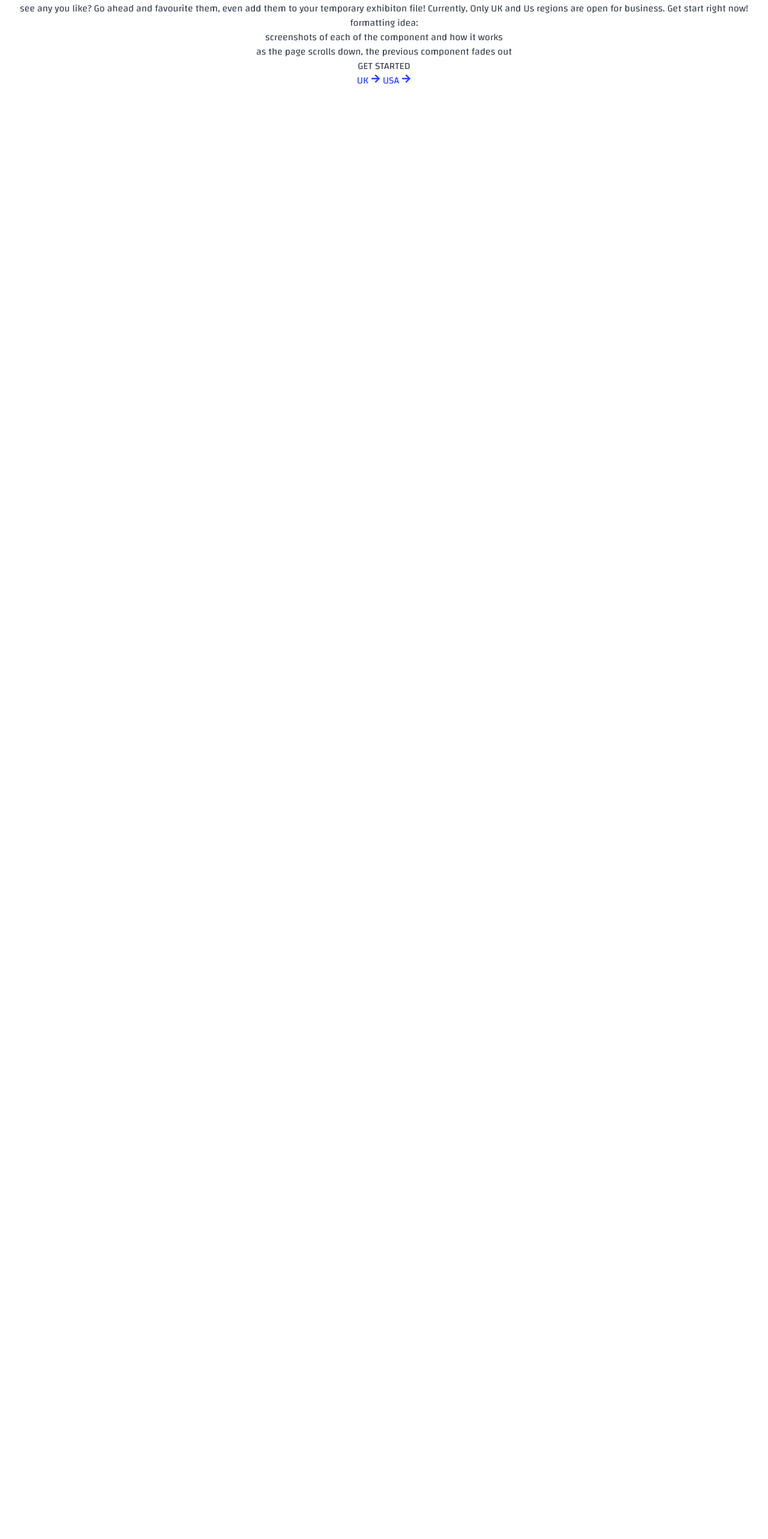
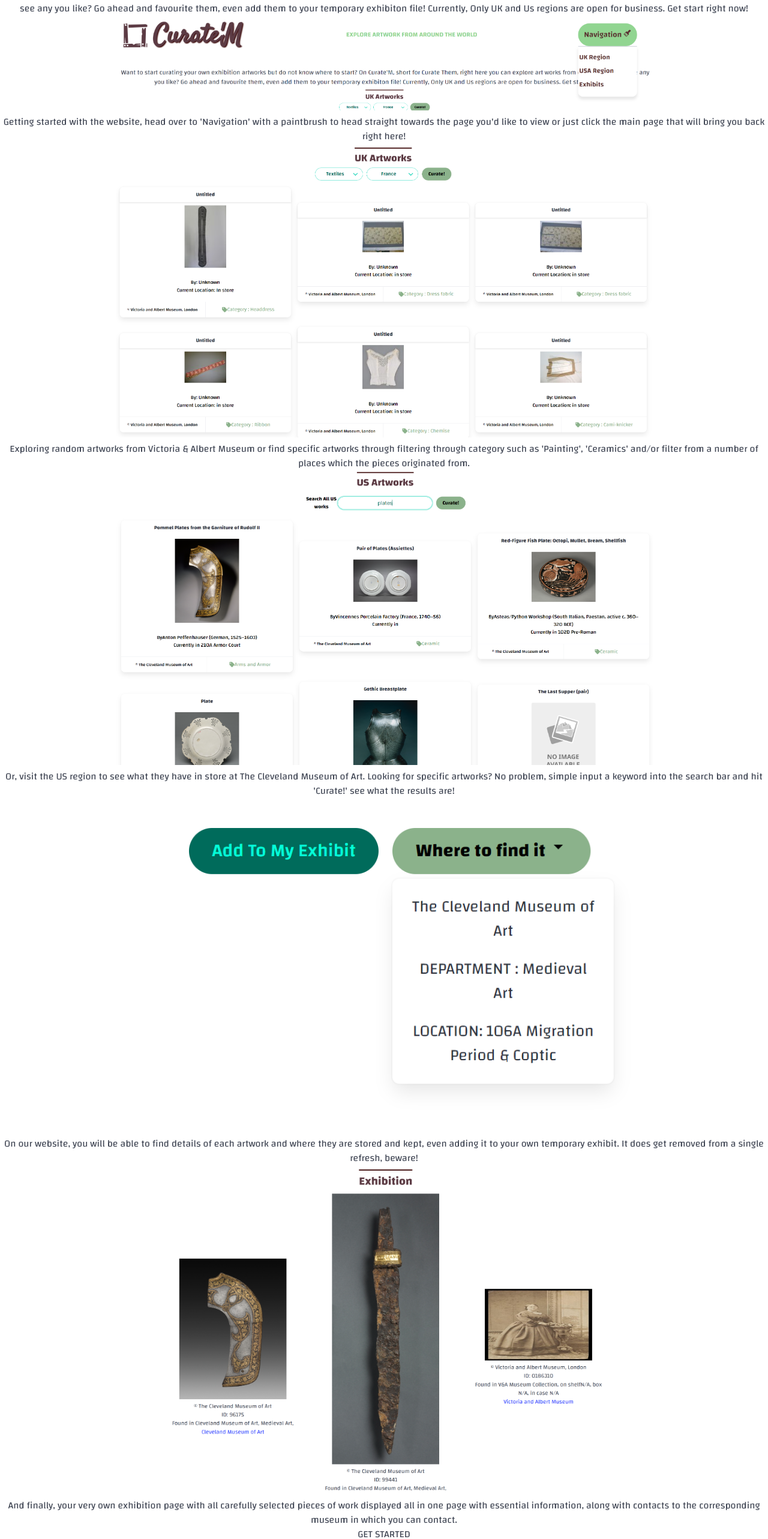
Before and after one commit to berri-puff/curateM, a React (Vite) app: page / in a window 1280 px wide. Shown: the part 164-2729 px from the top of the page at 60% size. Before the commit the page ends 800 px from the top, so only its background shows below. Built offline with nearby package versions, Linux system fonts and the light colour scheme; a web font is replaced by a local one.

Commit message:
formats the main pages

```diff
--- a/src/components/home.jsx
+++ b/src/components/home.jsx
@@ -9,13 +9,47 @@ const Home = ()=>{
             On Curate'M, short for Curate Them, right here you can explore art works from different regions, see any you like? Go ahead and favourite them, even add them to your temporary exhibiton file!
             Currently, Only UK and Us regions are open for business. Get start right now!
         </article>
+        <section>
+    <img src="src/components/photos/nav.png"  width={895} height={895}/>
+    <p>
+        Getting started with the website, head over to 'Navigation' with a paintbrush to head straight towards the page you'd like to view or just click the main page that will bring you back right here!
+    </p>
+</section>
+         <section>
+             <img className="image-left" width={895} height={895}src="src/components/photos/uk-filtered.png"alt="image of different artwork on this website from UK API sources"/>
+             <p>Exploring random artworks from Victoria & Albert Museum or find specific artworks through filtering through category such as 'Painting', 'Ceramics' and/or filter from a number of places which the pieces originated from. </p>
+         </section>
+         <section>
+ <img src="src/components/photos/us-filter.png" width={895} height={895} alt="screenshot of different artworks from an US based API source with search bar with the word plates"/>
+ <p>
+    Or, visit the US region to see what they have in store at The Cleveland Museum of Art. Looking for specific artworks? No problem, simple input a keyword into the search bar and hit 'Curate!' see what the results are!
+ </p>
 
-        <h2>formatting idea: </h2>
-        <p>screenshots of each of the component and how it works </p>
-        <p>as the page scrolls down, the previous component fades out</p>
+         </section>
+    <section>
+                <img src="src/components/photos/single-location.png" width={895} height={895} alt="screenshot of two buttons, one indicated to users to add to their list and the other informs of the artwork location"/>
+                <p>
+                    On our website, you will be able to find details of each artwork and where they are stored and kept, even adding it to your own temporary exhibit. It does get removed from a single refresh, beware!
+                </p>
+    </section>
+<section>
+       <img src="src/components/photos/exh.png" width={895} height={895} alt="screenshot of artworks with minimal information in a row with 'Exhibition' on top of the page "/>
+       <p>
+         And finally, your very own exhibition page with all carefully selected pieces of work displayed all in one page with essential information, along with contacts to the corresponding museum in which you can contact.
+       </p>
+
+
+</section>
+
+
+
+
+
+
+
         <h2>GET STARTED</h2>
-        <Link to='/uk'>UK <FaArrowRight/> </Link>
-        <Link to='/us'>USA <FaArrowRight/></Link>
+        <Link to='/uk'> <img width={250}src="https://static.thenounproject.com/png/3947728-200.png"/> UK <FaArrowRight/> </Link>
+        <Link to='/us'><img width={250}src="https://cdn-icons-png.flaticon.com/512/49/49688.png"/>USA <FaArrowRight/></Link>
     </main>
 }
 
```
Also changed, not shown: src/components/photos/nav.png.
